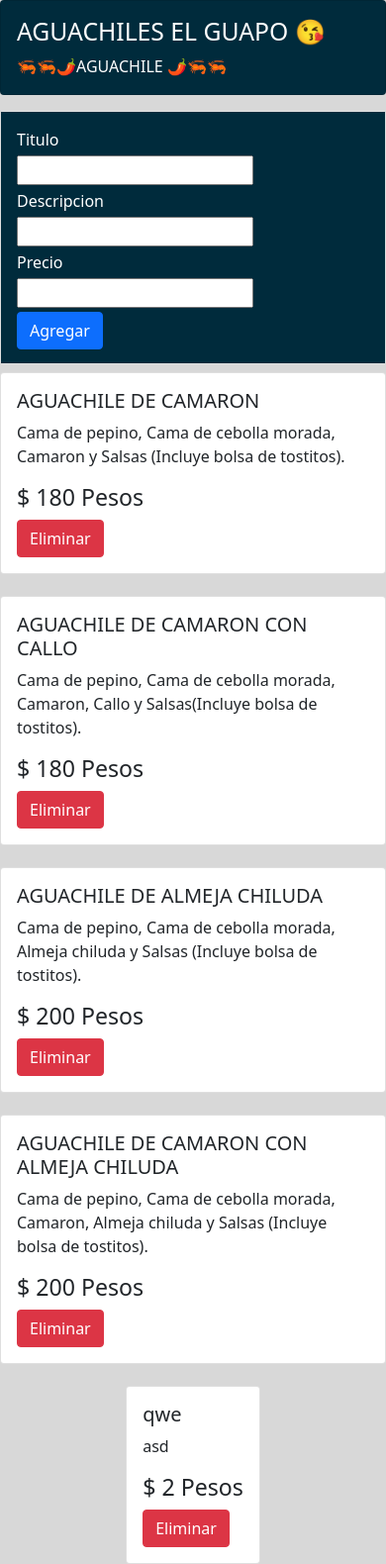
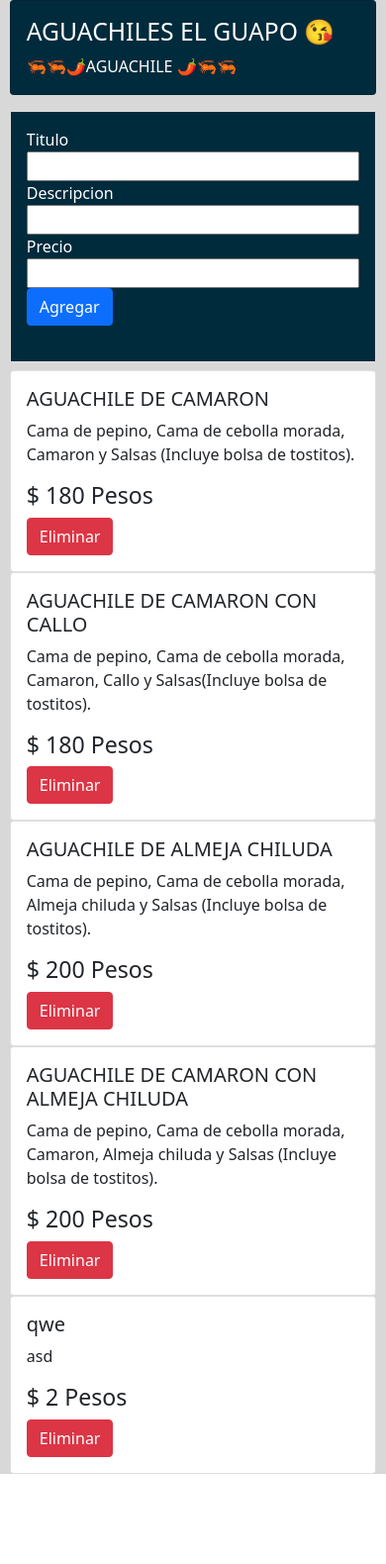
Before and after one commit to PabloBeltranT/menu-aguachiles, a Django app: page /agregar_producto/ in a window 390 px wide. Shown: the whole page at 99% size. After the commit the page ends 1489 px from the top, so only its background shows below. Run offline with Django 3.2, Linux system fonts and the light colour scheme; data comes from the database, SQL or seed files in the repository; both versions use the stored data as it was after the commit; some libraries are stand-ins or nearby versions.

Commit message:
corregi problema con admin responsive

```diff
--- a/menu_app/static/menu/admin.css
+++ b/menu_app/static/menu/admin.css
@@ -1,5 +1,12 @@
+html{
+    display: grid;
+    justify-items: center;
+}
 body{
     background-color: #d8d8d8 !important;
+    display: grid;
+    width: 80%;
+    justify-items: center;
 }
 
 
@@ -10,71 +17,50 @@ body{
 
 
 .add_product{
-    display: grid !important;
-    gap: 2%;
-    padding-bottom: 10% !important;
     background-color: #002b3c !important;
-    color: white;
-}
-
-.grid-products{
-    display: grid;
-    width: 100%;
-    justify-items: center;
+    color: white !important;
 }
 
 
-.product{
-    width: 100% !important;
-
-}
 
 @media (max-width: 2000px) {
     .add_product{
+        display: grid !important;
         grid-template-columns: repeat(7, 1fr) !important;
-        grid-template-rows: auto;
-        align-items: center !important;
-        justify-items: center !important;
-        padding-bottom: 1% !important;
-    }
-    .grid-products{
-        grid-template-columns: repeat(5, 1fr);
-        padding-top: 5px;
-        gap: 5px;
+        grid-template-rows: auto !important;
+        justify-items: center;
+        align-items: center;
     }
 }
 
 @media (max-width: 1600px) {
     .add_product{
+        display: grid !important;
         grid-template-columns: repeat(7, 1fr) !important;
-        grid-template-rows: auto;
-        align-items: center !important;
-        justify-items: center !important;
-        padding-bottom: 1% !important;
-    }
-    .grid-products{
-        grid-template-columns: repeat(5, 1fr);
-        padding-top: 5px;
-        gap: 5px;
+        grid-template-rows: auto !important;
+        justify-items: center;
+        align-items: center;
     }
 }
 
 @media (max-width: 1200px) {
     .add_product{
-        grid-template-columns: repeat(7, 1fr) !important;
-        grid-template-rows: 1fr;
-        align-items: center !important;
-        justify-items: center !important;
-        padding-bottom: 1% !important;
+        display: grid !important;
+        grid-template-columns: repeat(6, 1fr) !important;
+        grid-template-rows: 1fr !important;
+        justify-items: center;
+        align-items: center;
     }
-    .grid-products{
-        grid-template-columns: repeat(4, 1fr);
-        padding-top: 5px;
-        gap: 5px;
+    .add_product input{
+        display: grid !important;
+        width: 100% !important;
     }
 }
 
 @media (max-width: 760px) {
+    body{
+        width: 95%;
+    }
     .add_product{
         grid-template-columns: 1fr !important;
         grid-template-rows: auto;
--- a/menu_app/templates/menu/admin.html
+++ b/menu_app/templates/menu/admin.html
@@ -12,6 +12,7 @@
 <body>
 
     <section class="grid_container">
+
         <div class="card-info card mb-3" >
             <div class="row g-0">
                 <div class="col-md-8">
@@ -23,9 +24,9 @@
             </div>
         </div>
 
-        <section>
+        <section class="grid-add">
             <form action="/agregar_producto/" method="post">{% csrf_token %}
-                <div class="product card" style="width: 18rem;">
+                <div class="card">
                     <div class="card-body add_product">
                         <div>Titulo</div>
                         <div class="input_product"> <input type="text" name="titulo"> </div>
@@ -42,7 +43,7 @@
         <section class="grid-products">
             {% for producto in productos %}
                 <form action="/eliminar_producto/{{ producto.id }}" method="get">
-                    <div class="product card" style="width: 18rem;">
+                    <div class="product card" style="width: 100%;">
                         <div class="card-body">
                             <h5 class="card-title">{{ producto.titulo }}</h5>
                             <p class="card-text">{{ producto.descripcion }}</p>
@@ -53,6 +54,7 @@
                 </form>
             {% endfor %}
         </section>
+
     </section>
 
     <script src="https://code.jquery.com/jquery-3.2.1.slim.min.js" integrity="sha384-KJ3o2DKtIkvYIK3UENzmM7KCkRr/rE9/Qpg6aAZGJwFDMVNA/GpGFF93hXpG5KkN" crossorigin="anonymous"></script>
```
Also changed, not shown: db.sqlite3.
